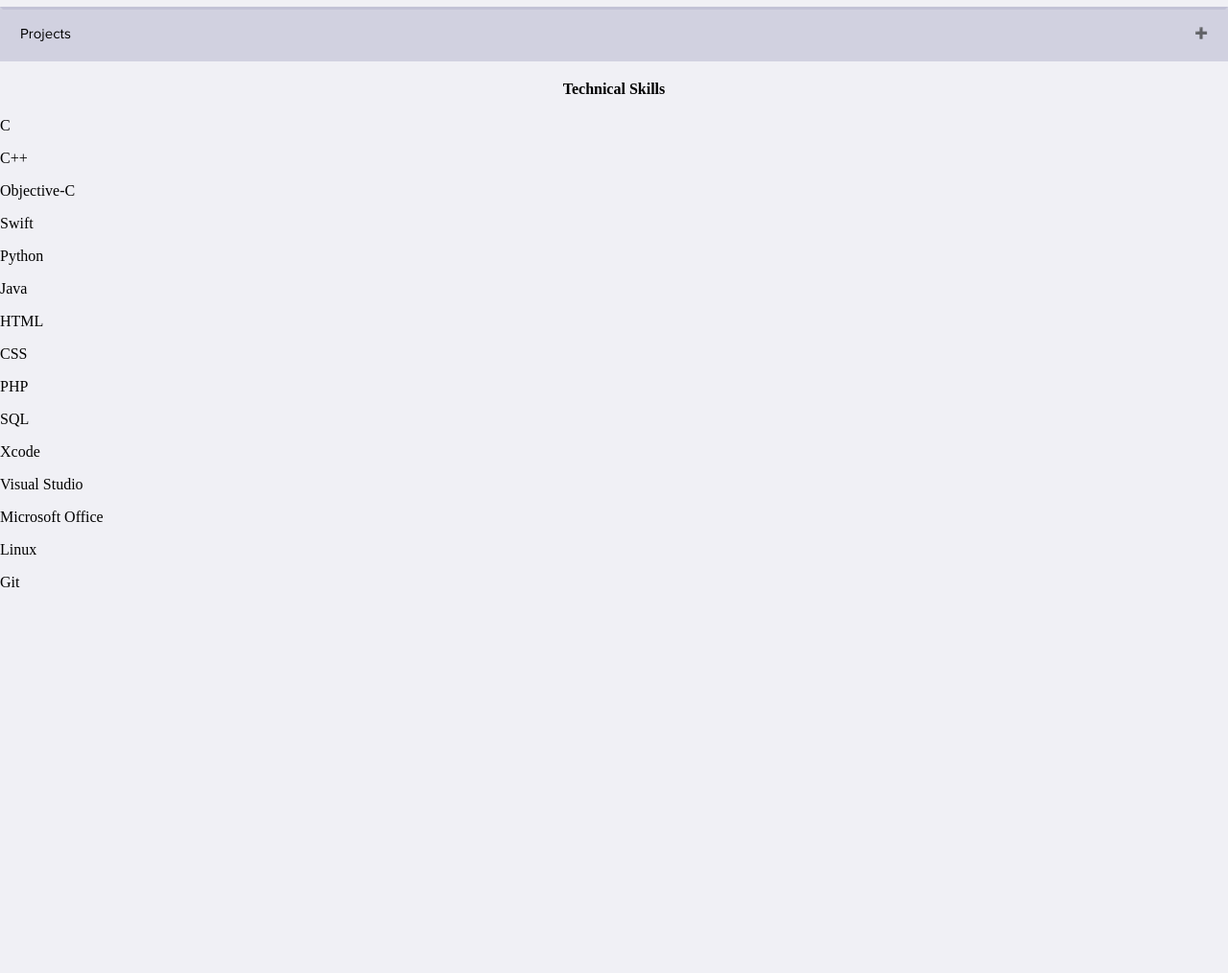
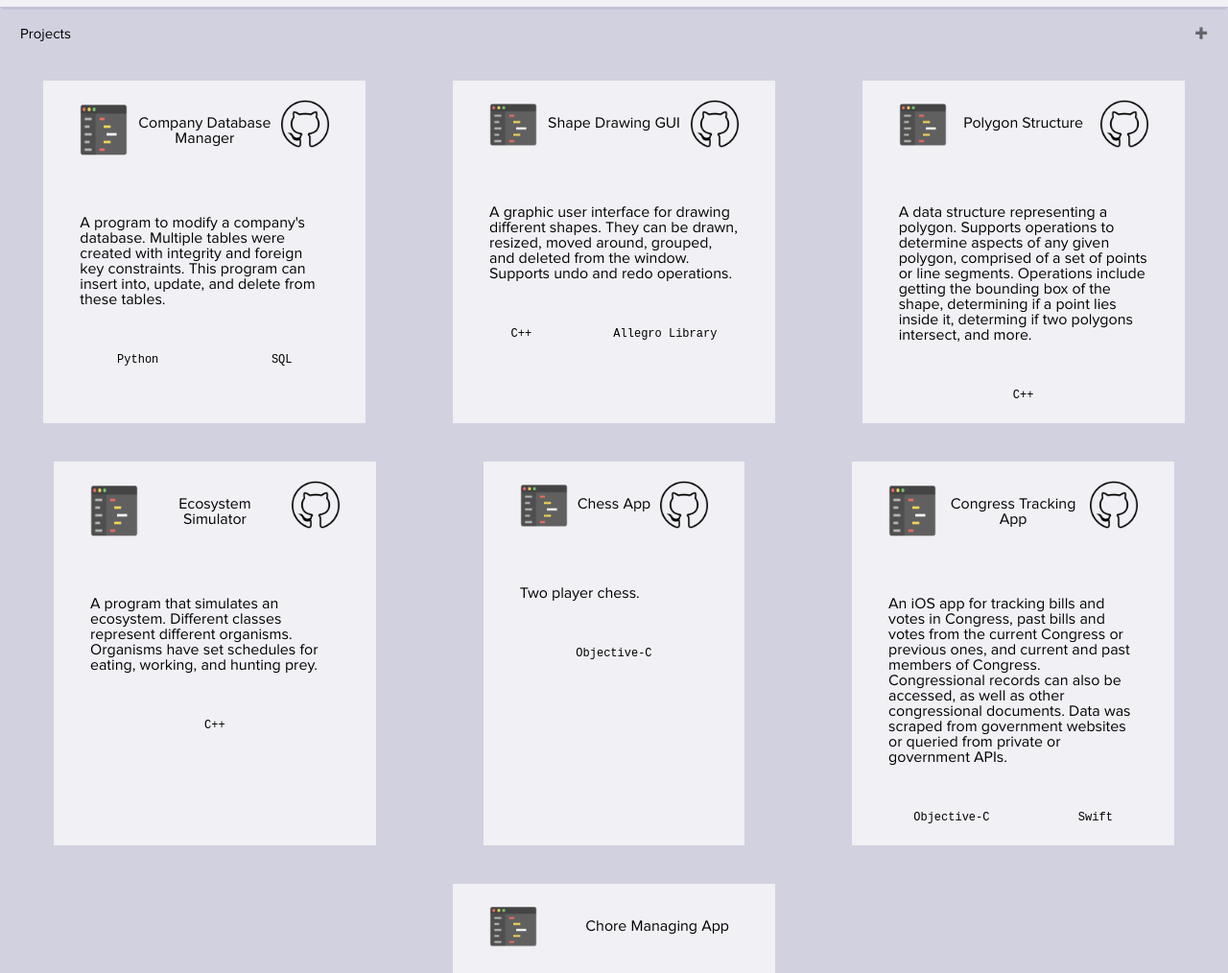
Before and after one commit to LJSigersmith/LJSigersmith.github.io, a plain HTML site: page index.html in a window 1280 px wide. Shown: the part 566-1580 px from the top of the page at 96% size. Before the commit the page ends 1198 px from the top, so only its background shows below. Drawn offline with Linux system fonts and the light colour scheme.

Commit message:
Update index.css

```diff
--- a/css/index.css
+++ b/css/index.css
@@ -133,7 +133,6 @@
 .projects {
     display: flex;
     flex-wrap: wrap;
-    display: none;
     background-color: #d1d1e0;
 }
 
@@ -152,6 +151,12 @@
     padding: 20px;
     display: flex;
     font-family: "Proxima Nova";
+}
+
+.project-header p {
+    margin-left: 10px;
+    margin-right: 10px;
+    text-align: center;
 }
 
   .project-icon {
@@ -189,3 +194,19 @@
   #bottom-collapsible-button {
     border-color: #c2c2d6 #d1d1e0 #c2c2d6 #d1d1e0;
   }
+
+  #skills-content {
+    display: flex;
+    flex-wrap: wrap;
+    padding: 20px;
+    margin: 20px;
+  }
+
+#skills-content p {
+    margin: 20px;
+    width: 100px;
+    background-color: #d1d1e0;
+    padding: 20px;
+    text-align: center;
+    border-radius: 5px;
+}
```
